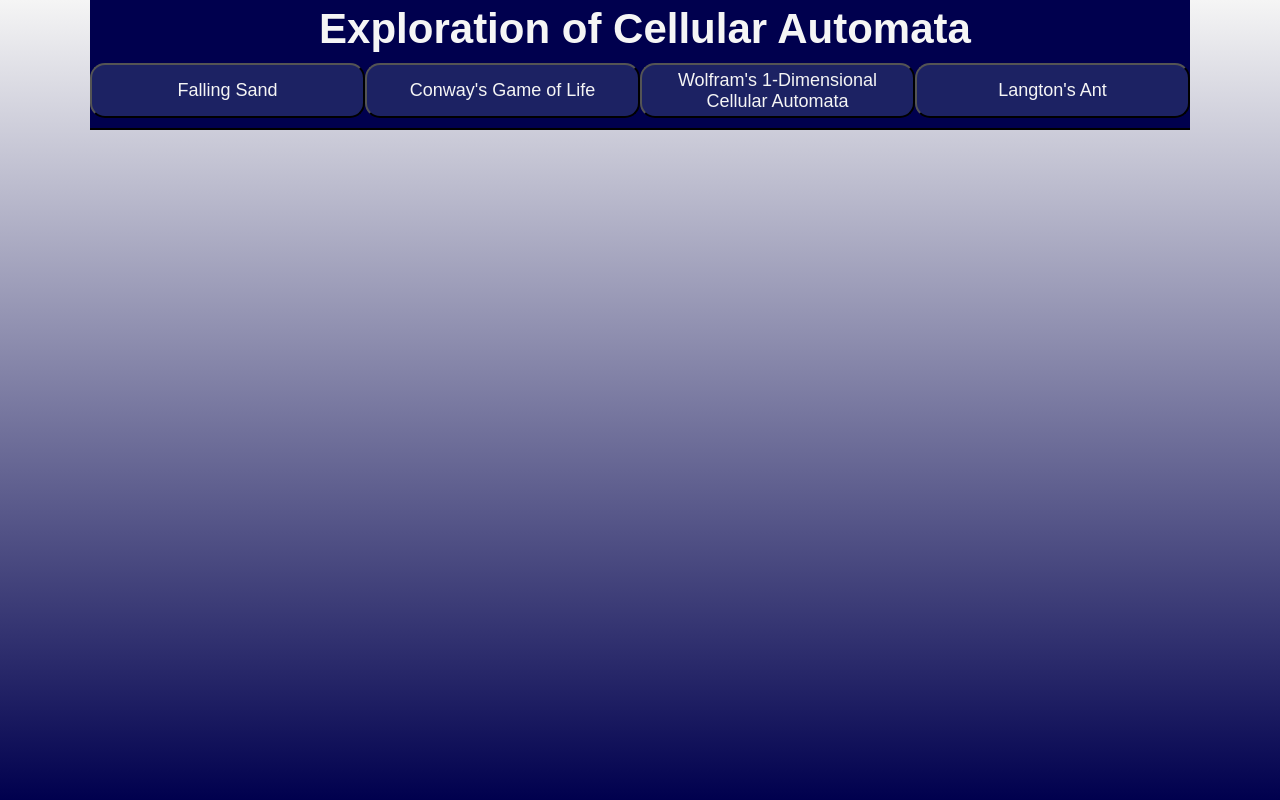
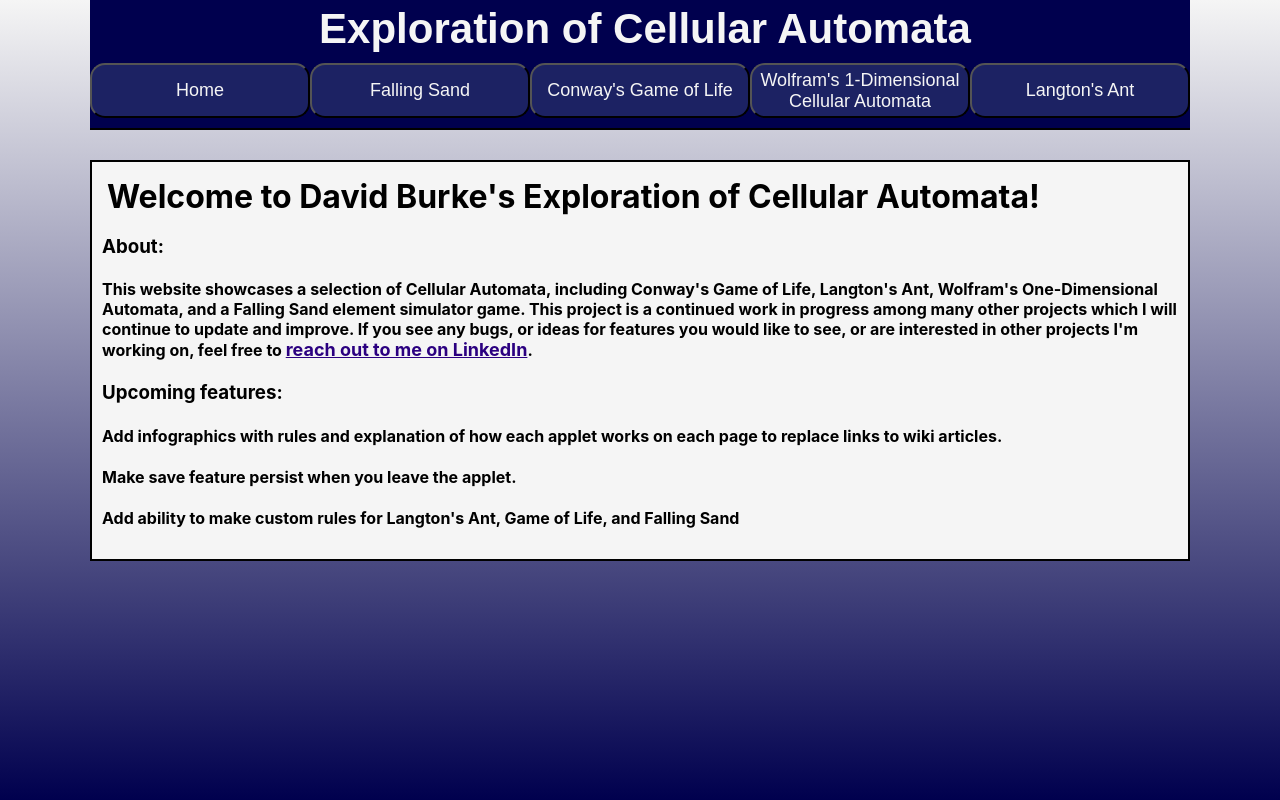
Before and after one commit to DavidMBurke/Cellular-Automata, a React (Create React App) app: page / in a window 1280 px wide. Built offline with nearby package versions, Linux system fonts and the light colour scheme.

Commit message:
added home page and links

```diff
--- a/src/App.js
+++ b/src/App.js
@@ -1,7 +1,8 @@
 import React from "react";
 import ReactDOM from "react-dom";
 import "./Style.css";
-import GameOfLife from "./GameOfLife/GameOfLife.js";
+import Home from "./Home";
+import GameOfLife from "./GameOfLife/GameOfLife";
 import LangtonsAnt from "./LangtonsAnt/LangtonsAnt";
 import Wolfram from "./Wolfram/Wolfram";
 import FallingSand from "./FallingSand/FallingSand";
@@ -14,6 +15,9 @@ function App() {
       <nav>
         <h1 className={"banner"}>Exploration of Cellular Automata</h1>
         <div className="horizontal">
+        <Link to="/">
+          <button className={"nav-button"}>Home</button>
+          </Link>
           <Link to="/falling-sand">
           <button className={"nav-button"}>Falling Sand</button>
           </Link>
@@ -31,6 +35,7 @@ function App() {
         </div>
       </nav>
       <Routes>
+        <Route path="/" element={<Home/>} />
         <Route path="/langtons-ant" element={<LangtonsAnt id="langtonCanvas"/>} />
         <Route path="/game-of-life" element={<GameOfLife id="conwayCanvas"/>} />
         <Route path="/wolframs" element={<Wolfram id="wolframCanvas"/>} />
--- a/src/FallingSand/FallingSand.js
+++ b/src/FallingSand/FallingSand.js
@@ -1,4 +1,4 @@
-import React, { useState, useEffect, useRef } from "react";
+import React, { useEffect, useRef } from "react";
 import {empty, sand, water, wall, stone, gas, fire, wood} from "./materials"
 export default function FallingSand() {
   const canvasRef = useRef(null);
@@ -91,6 +91,7 @@ export default function FallingSand() {
         <button
           className={"settings-button"}
           onClick={() => {
+            clear(grid, nextGrid, contextRef.current);
             equalize(grid, saveGrid);
             drawGrid(saveGrid, contextRef.current);
           }}
--- a/src/GameOfLife/GameOfLife.js
+++ b/src/GameOfLife/GameOfLife.js
@@ -30,8 +30,8 @@ export default function GameOfLife() {
       contextRef.current.fillRect(i, 0, 1, height);
     for (let i = 0; i < height; i += 10)
       contextRef.current.fillRect(0, i, width, 1);
-      contextRef.current.fillRect(width-1, 0, 1, height);
-      contextRef.current.fillRect(0, height-1, width, 1);
+    contextRef.current.fillRect(width - 1, 0, 1, height);
+    contextRef.current.fillRect(0, height - 1, width, 1);
   }, []);
 
   const draw = ({ nativeEvent }) => {
@@ -39,10 +39,17 @@ export default function GameOfLife() {
     let x = Math.floor(offsetX * 0.1);
     let y = Math.floor(offsetY * 0.1);
     selectPixel(x, y);
-    console.log("mirrors in draw", "vertical:", mirrorVertical, "horizontal:", mirrorHorizontal)
+    console.log(
+      "mirrors in draw",
+      "vertical:",
+      mirrorVertical,
+      "horizontal:",
+      mirrorHorizontal
+    );
     if (!mirrorHorizontal.current) drawMirrorHorizontal(x, y);
     if (!mirrorVertical.current) drawMirrorVertical(x, y);
-    if (!mirrorHorizontal.current && !mirrorVertical.current) drawMirrorBoth(x, y);
+    if (!mirrorHorizontal.current && !mirrorVertical.current)
+      drawMirrorBoth(x, y);
   };
 
   const selectPixel = (x, y) => {
@@ -61,7 +68,7 @@ export default function GameOfLife() {
     } else {
       x = 40 + (40 - x);
     }
-    selectPixel(x-1, y);
+    selectPixel(x - 1, y);
   };
 
   const drawMirrorVertical = (x, y) => {
@@ -70,7 +77,7 @@ export default function GameOfLife() {
     } else {
       y = 30 + (30 - y);
     }
-    selectPixel(x, y-1);
+    selectPixel(x, y - 1);
   };
 
   const drawMirrorBoth = (x, y) => {
@@ -84,7 +91,7 @@ export default function GameOfLife() {
     } else {
       y = 30 + (30 - y);
     }
-    selectPixel(x-1, y-1);
+    selectPixel(x - 1, y - 1);
   };
   const animate = () => {
     if (animated) return;
@@ -103,7 +110,12 @@ export default function GameOfLife() {
     <div className={"columns"}>
       <div className={"info"}>
         <div className={"info"}>
-          <button className={"settings-button"}>How it Works</button>
+          <a
+            href="https://en.wikipedia.org/wiki/Conway%27s_Game_of_Life"
+            target="_blank"
+          >
+            <button className={"settings-button"}>How it Works</button>
+          </a>
         </div>
         <button
           className={"settings-button"}
@@ -185,15 +197,19 @@ export default function GameOfLife() {
           type="checkbox"
           ref={mirrorHorizontal}
           value={mirrorHorizontal}
-          onChange={() => (mirrorHorizontal.current = !mirrorHorizontal.current)}
+          onChange={() =>
+            (mirrorHorizontal.current = !mirrorHorizontal.current)
+          }
         />
         <h4>Mirror y: </h4>
         <input
           ref={mirrorVertical}
           value={mirrorVertical}
           type="checkbox"
-          onChange={(e) => {mirrorVertical.current = !mirrorVertical.current; console.log(e.target.checked, "mirrorVertical", mirrorVertical)}}
-
+          onChange={(e) => {
+            mirrorVertical.current = !mirrorVertical.current;
+            console.log(e.target.checked, "mirrorVertical", mirrorVertical);
+          }}
         />
       </div>
     </div>
--- /dev/null
+++ b/src/Home.js
@@ -0,0 +1,37 @@
+import React from "react";
+
+export default function Home() {
+  return (
+    <div className="home-view">
+      <h1>Welcome to David Burke's Exploration of Cellular Automata!</h1>
+      <h3>About:</h3>
+      <h4>
+        This website showcases a selection of Cellular Automata, including
+        Conway's Game of Life, Langton's Ant, Wolfram's One-Dimensional
+        Automata, and a Falling Sand element simulator game. This project is a
+        continued work in progress among many other projects which I will
+        continue to update and improve. If you see any bugs, or ideas for
+        features you would like to see, or are interested in other projects I'm
+        working on, feel free to{" "}
+        <a
+          className="imbedded-link"
+          href="https://www.linkedin.com/in/david-burke-b90248203/"
+          target="_blank"
+        >
+          reach out to me on LinkedIn
+        </a>
+        .
+      </h4>
+      <h3>Upcoming features:</h3>
+      <h4>
+        Add infographics with rules and explanation of how each applet works on
+        each page to replace links to wiki articles.
+      </h4>
+      <h4>Make save feature persist when you leave the applet.</h4>
+      <h4>
+        Add ability to make custom rules for Langton's Ant, Game of Life, and
+        Falling Sand
+      </h4>
+    </div>
+  );
+}
--- a/src/LangtonsAnt/LangtonsAnt.js
+++ b/src/LangtonsAnt/LangtonsAnt.js
@@ -4,7 +4,7 @@ export default function LangtonsAnt() {
   const contextRef = useRef(null);
   const width = 800;
   const height = 600;
-  let grid = makeGrid(width * 0.2 , height * 0.2);
+  let grid = makeGrid(width * 0.2, height * 0.2);
   const ants = [];
   let fps = 100;
   let interval;
@@ -18,8 +18,8 @@ export default function LangtonsAnt() {
     canvas.style.height = height;
 
     const context = canvas.getContext("2d");
-    console.log("context", context)
-    console.log("canvas", canvas)
+    console.log("context", context);
+    console.log("canvas", canvas);
     context.scale(1, 1);
     context.lineCap = "butt";
     context.strokeStyle = "black";
@@ -29,15 +29,15 @@ export default function LangtonsAnt() {
 
   const createAnt = ({ nativeEvent }) => {
     const { offsetX, offsetY } = nativeEvent;
-    let x = Math.floor(offsetX * .2);
-    let y = Math.floor(offsetY * .2);
+    let x = Math.floor(offsetX * 0.2);
+    let y = Math.floor(offsetY * 0.2);
 
     ants.push({
       x: x,
       y: y,
       direction: Math.floor(Math.random() * 4),
     });
-    drawPixel("black", contextRef.current, x, y)
+    drawPixel("black", contextRef.current, x, y);
   };
 
   const animate = () => {
@@ -56,7 +56,9 @@ export default function LangtonsAnt() {
   return (
     <div className={"columns"}>
       <div className={"info"}>
-        <button className={"settings-button"}>How it Works</button>
+        <a href="https://en.wikipedia.org/wiki/Langton%27s_ant" target="_blank">
+          <button className={"settings-button"}>How it Works</button>
+        </a>
       </div>
 
       <canvas id="learningCanvas" onMouseDown={createAnt} ref={canvasRef} />
@@ -99,9 +101,9 @@ export default function LangtonsAnt() {
               defaultValue={fps}
               className="slider"
               onChange={(evt) => {
-                if (animated){
-                stopAnimation();
-                animate();
+                if (animated) {
+                  stopAnimation();
+                  animate();
                 }
                 fps = evt.target.value;
               }}
@@ -136,8 +138,8 @@ function makeGrid(cols, rows) {
 
 function iterate(ants, grid, canvas) {
   ants.forEach((ant) => {
-    const turn = antMove(ant,grid,canvas);
-    if (turn === "right") (ant.direction = (ant.direction + 1) % 4);
+    const turn = antMove(ant, grid, canvas);
+    if (turn === "right") ant.direction = (ant.direction + 1) % 4;
     else ant.direction = (ant.direction + 3) % 4;
     switch (ant.direction) {
       case 0: {
@@ -163,21 +165,20 @@ function iterate(ants, grid, canvas) {
 }
 
 function antMove(ant, grid, canvas) {
-  console.log("ant: ", ant)
+  console.log("ant: ", ant);
   if (grid[ant.x][ant.y] === "black") {
     grid[ant.x][ant.y] = "white";
-    drawPixel("white", canvas, ant.x, ant.y)
+    drawPixel("white", canvas, ant.x, ant.y);
     return "right";
   } else {
     grid[ant.x][ant.y] = "black";
-    drawPixel("black", canvas, ant.x, ant.y)
+    drawPixel("black", canvas, ant.x, ant.y);
     return "left";
   }
-
 }
 
 function drawPixel(color, canvas, x, y) {
-  console.log("canvas in drawPixel:", canvas)
+  console.log("canvas in drawPixel:", canvas);
   canvas.fillStyle = color;
   canvas.fillRect(x * 5, y * 5, 5, 5);
 }
--- a/src/Style.css
+++ b/src/Style.css
@@ -82,7 +82,7 @@ nav {
 
 a{
   color: rgb(0, 0, 0);
-  color: whitesmoke;
+  color: rgb(43, 0, 128);
   font-size: medium;
   width: 100%;
   font-size: 18px;}
@@ -146,3 +146,13 @@ h1 {
 input {
   margin-bottom: 15px;
 }
+
+.home-view {
+  background-color: whitesmoke;
+  border: solid black 2px;
+  padding: 10px;
+}
+
+.imbeded-link {
+  color:rgb(0, 0, 0);
+}
--- a/src/Wolfram/Wolfram.js
+++ b/src/Wolfram/Wolfram.js
@@ -84,14 +84,9 @@ export default function GameOfLife() {
   return (
     <div className={"columns"}>
       <div className={"info"}>
-        <button
-          className={"settings-button"}
-          onClick={() => {
-            console.log("coming soon!");
-          }}
-        >
-          How it Works
-        </button>
+        <a href="https://mathworld.wolfram.com/ElementaryCellularAutomaton.html" target="_blank">
+          <button className={"settings-button"}>How it Works</button>
+        </a>
       </div>
 
       <canvas id="learningCanvas" onMouseDown={draw} ref={canvasRef} />
@@ -146,10 +141,10 @@ export default function GameOfLife() {
               defaultValue={fps}
               className="slider"
               onChange={(evt) => {
-                if (animated){
+                if (animated) {
                   stopAnimation();
                   animate();
-                  }
+                }
                 fps = evt.target.value;
               }}
             />
```
